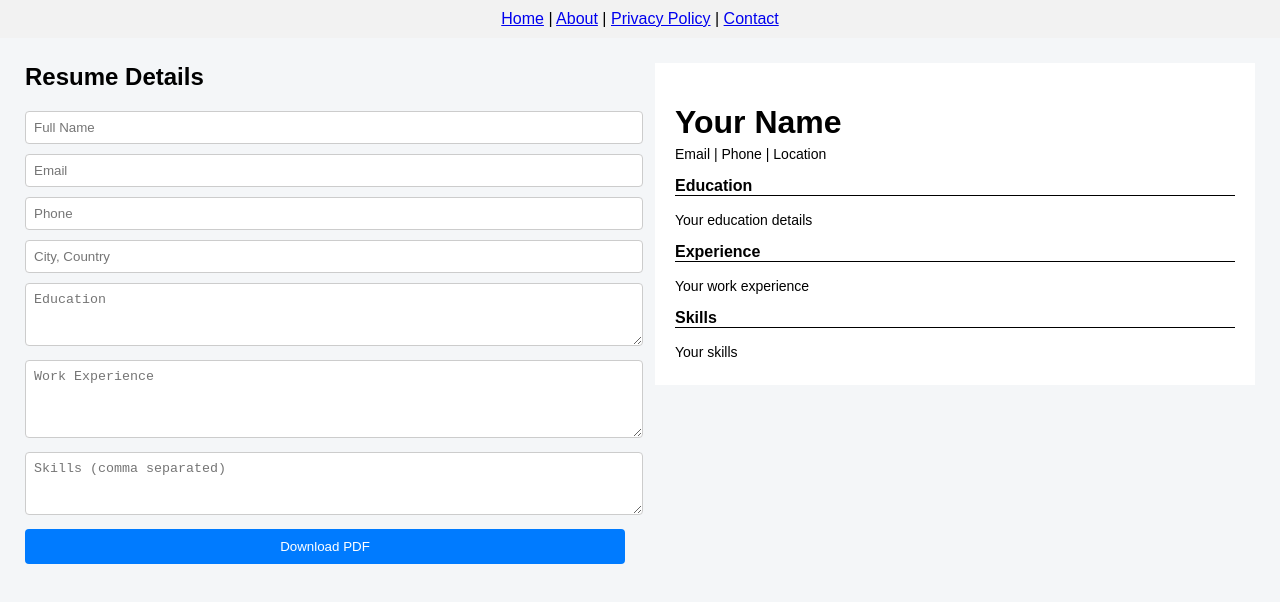
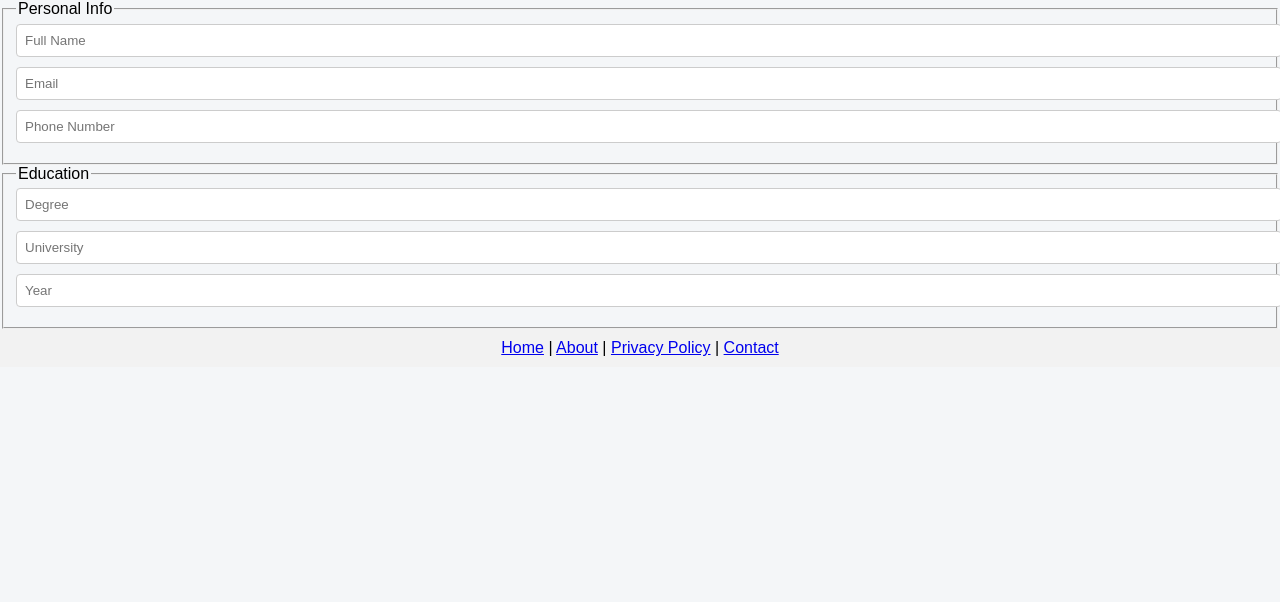
Before and after one commit to smuhammadsaim555-prog/resume-generator, a plain HTML site: page index.html in a window 1280 px wide. Drawn offline with Linux system fonts and the light colour scheme.

Commit message:
Add personal info and education sections
Added personal info and education sections to the form.

```diff
--- a/index.html
+++ b/index.html
@@ -91,48 +91,27 @@ button:hover {
 </head>
 
 <body>
+  <!-- Personal Info Section -->
+<fieldset>
+  <legend>Personal Info</legend>
+  <input type="text" placeholder="Full Name" required>
+  <input type="email" placeholder="Email" required>
+  <input type="tel" placeholder="Phone Number">
+</fieldset>
+
+<!-- Education Section -->
+<fieldset>
+  <legend>Education</legend>
+  <input type="text" placeholder="Degree">
+  <input type="text" placeholder="University">
+  <input type="text" placeholder="Year">
+</fieldset>
 <nav style="padding:10px; text-align:center; background:#f2f2f2;">
   <a href="index.html">Home</a> |
   <a href="about.html">About</a> |
   <a href="privacy.html">Privacy Policy</a> |
   <a href="contact.html">Contact</a>
 </nav>
-<div class="container">
-
-  <!-- FORM -->
-  <div class="form-section">
-    <h2>Resume Details</h2>
-
-    <input type="text" placeholder="Full Name" oninput="updateResume()">
-    <input type="text" placeholder="Email" oninput="updateResume()">
-    <input type="text" placeholder="Phone" oninput="updateResume()">
-    <input type="text" placeholder="City, Country" oninput="updateResume()">
-
-    <textarea placeholder="Education" rows="3" oninput="updateResume()"></textarea>
-    <textarea placeholder="Work Experience" rows="4" oninput="updateResume()"></textarea>
-    <textarea placeholder="Skills (comma separated)" rows="3" oninput="updateResume()"></textarea>
-
-    <button onclick="downloadPDF()">Download PDF</button>
-  </div>
-
-  <!-- RESUME PREVIEW -->
-  <div class="resume-section">
-    <div class="resume" id="resume">
-      <h1 id="name">Your Name</h1>
-      <p id="contact">Email | Phone | Location</p>
-
-      <h3>Education</h3>
-      <p id="education">Your education details</p>
-
-      <h3>Experience</h3>
-      <p id="experience">Your work experience</p>
-
-      <h3>Skills</h3>
-      <p id="skills">Your skills</p>
-    </div>
-  </div>
-
-</div>
 
 <script>
 function updateResume() {
```
